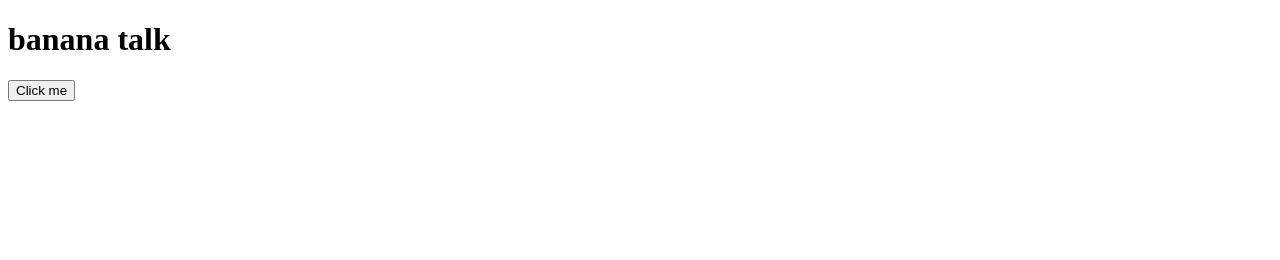
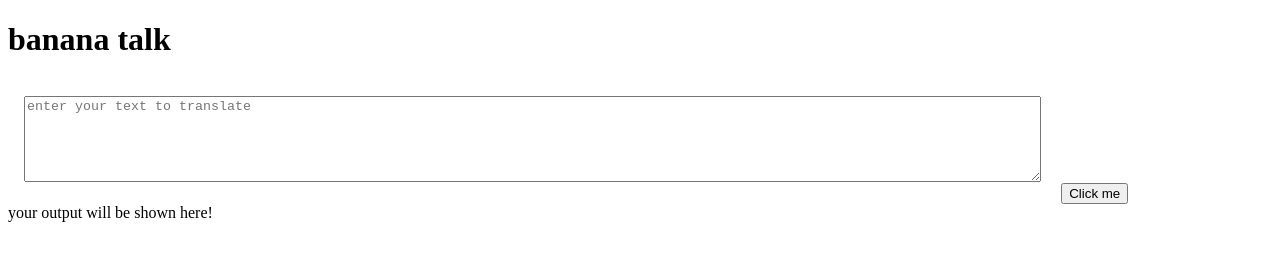
Before and after one commit to vaishnavi754/javascript--bannana-api-, a plain HTML site: page index.html in a window 1280 px wide. Drawn offline with Linux system fonts and the light colour scheme.

Commit message:
input and console.

```diff
--- a/app.js
+++ b/app.js
@@ -1,10 +1,11 @@
 var btnTranslate =document.querySelector("#btn-translate");
+var txtInput=document.querySelector("#txt-input");
 
-  console.log(btnTranslate)
-
-
-btnTranslate.addEventListener("click", handleClick())
+  console.log(txtInput)
 
 function handleClick(){
     console.log(" button clicked fuction is called")
+    console.log("input", txtInput.value)
 }
+
+   btnTranslate.addEventListener("click", handleClick)
--- a/index.html
+++ b/index.html
@@ -5,13 +5,21 @@
     <meta http-equiv="X-UA-Compatible" content="IE=edge">
     <meta name="viewport" content="width=device-width, initial-scale=1.0">
     <title>banana talk</title>
-
+    <style>
+    textarea{
+        width:80%;
+        height:10vh;
+        margin:1rem;
+        padding:1 rem;
+     }
     </style>
 
 </head>
 <body>
     <h1> banana talk </h1>
+    <textarea id="txt-input" placeholder="enter your text to translate"></textarea>
     <button id="btn-translate"> Click me </button>
+    <div> your output will be shown here! </div>
        <script src="app.js" text="text/javascript">
 
     </script>
```
